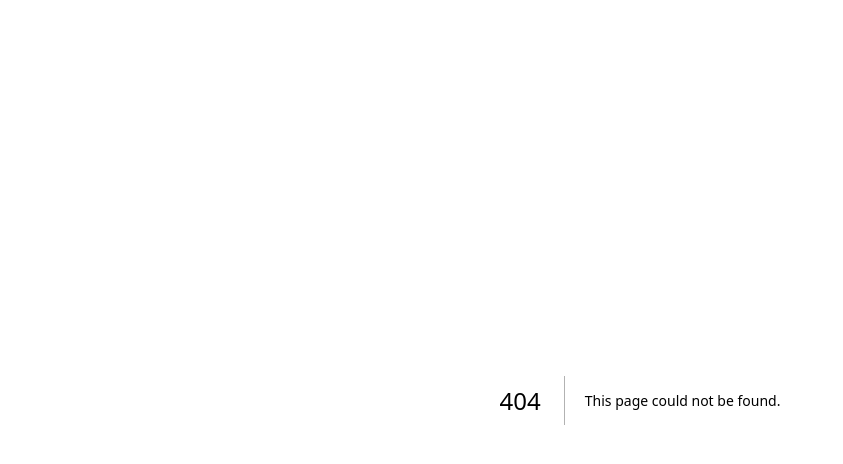
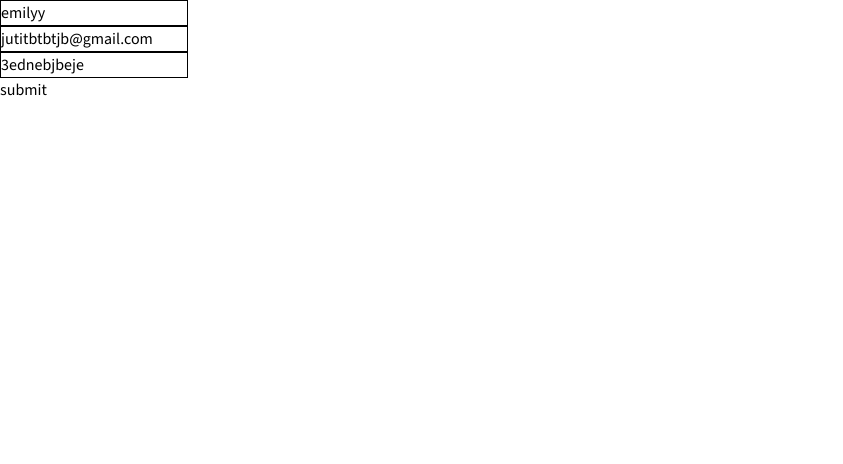
Before and after one commit to jutin0852/notedbyjutin, a Next.js app: page /register in a window 1280 px wide. Before the commit this address had no page. Shown: the top 464 px of the page, without its empty margins (0-843 px from the left). Built offline with nearby package versions, Linux system fonts and the light colour scheme.

Commit message:
login in process

```diff
--- a/package.json
+++ b/package.json
@@ -11,6 +11,7 @@
   "dependencies": {
     "@eslint/object-schema": "^2.1.5",
     "@heroicons/react": "^2.2.0",
+    "@hookform/resolvers": "^5.0.1",
     "@svgr/webpack": "^8.1.0",
     "@tiptap/extension-bullet-list": "^2.11.0",
     "@tiptap/extension-image": "^2.11.0",
@@ -22,13 +23,16 @@
     "@tiptap/pm": "^2.10.4",
     "@tiptap/react": "^2.10.4",
     "@tiptap/starter-kit": "^2.10.4",
+    "axios": "^1.9.0",
     "clsx": "^2.1.1",
     "next": "^15.1.3",
     "next-themes": "^0.4.4",
     "react": "^18.2.0",
     "react-dom": "^18.2.0",
+    "react-hook-form": "^7.56.1",
     "tailwind-merge": "^2.5.5",
-    "uuid": "^11.0.4"
+    "uuid": "^11.0.4",
+    "zod": "^3.24.3"
   },
   "devDependencies": {
     "@types/node": "^20",
--- /dev/null
+++ b/src/api/axios.ts
@@ -0,0 +1,2 @@
+import axios from "axios";
+export default axios.create({ baseURL: "https://dummyjson.com" });
--- /dev/null
+++ b/src/app/(auth)/api/route.ts
@@ -0,0 +1,18 @@
+import { user } from "@/lib/user";
+
+export async function GET() {
+  // const products = await fetch("https://dummyjson.com/products");
+  // const data = await products.json();
+  return Response.json(user);
+}
+
+export async function POST(request: Request) {
+  const req = await request.json();
+  const newUser = { id: 2, ...req };
+  user.push(newUser);
+  console.log(user);
+  return new Response(JSON.stringify(newUser), {
+    headers: { "content-type": "application/json" },
+    status: 201,
+  });
+}
--- /dev/null
+++ b/src/app/(auth)/login/page.tsx
@@ -0,0 +1,88 @@
+"use client";
+import React from "react";
+import { SubmitHandler, useForm } from "react-hook-form";
+import { zodResolver } from "@hookform/resolvers/zod";
+import axios from "axios";
+// import { user } from "@/lib/user";
+import { loginUser } from "@/services/auth";
+import { loginSchema } from "@/schemas/auth.schema";
+import { LoginFields } from "@/types/authtype";
+
+
+export default function Page() {
+  const {
+    register,
+    handleSubmit,
+    setError,
+    formState: { errors, isSubmitting },
+  } = useForm<LoginFields>({
+    defaultValues: {
+      username: "emilys",
+      password: "emilyspass",
+    },
+    resolver: zodResolver(loginSchema),
+  });
+
+  const submitForm: SubmitHandler<LoginFields> = async (data) => {
+    try {
+      const response = await loginUser(data);
+
+      console.log(response?.data);
+    } catch (error) {
+      if (axios.isAxiosError(error)) {
+        if (!error.response) {
+          setError("root.serverError", {
+            type: "server",
+            message: "No server Response",
+          });
+        }
+        if (error.status === 400) {
+          setError("root.serverError", {
+            type: "server",
+            message: "invalid login details",
+          });
+        }
+        if (error.status === 401) {
+          setError("root.serverError", {
+            type: "server",
+            message: "Unauthorized",
+          });
+        }
+        console.log(error);
+      } else {
+        setError("root.serverError", {
+          type: "server",
+          message: "Login failed",
+        });
+      }
+    }
+  };
+  return (
+    <form onSubmit={handleSubmit(submitForm)}>
+      <div>
+        <input
+          className="border border-black"
+          {...register("username", { required: "username is required" })}
+          type="text"
+          placeholder="username"
+        />
+        {errors.username && <p>{errors.username.message}</p>}
+      </div>
+
+      <div>
+        <input
+          className="border border-black"
+          {...register("password", { required: "password is required" })}
+          type="text"
+          placeholder="password"
+        />
+        {errors.password && <p>{errors.password.message}</p>}
+      </div>
+
+      <button disabled={isSubmitting}>
+        {isSubmitting ? "loading" : "submit"}
+      </button>
+      {errors.root?.serverError && <p>{errors.root?.serverError?.message}</p>}
+    </form>
+  );
+}
--- /dev/null
+++ b/src/app/(auth)/register/page.tsx
@@ -0,0 +1,89 @@
+"use client";
+import React from "react";
+import { z } from "zod";
+import { SubmitHandler, useForm } from "react-hook-form";
+import { zodResolver } from "@hookform/resolvers/zod";
+import axios from "axios";
+import { user } from "@/lib/user";
+// import axios from "@/api/axios";
+
+const schema = z.object({
+  username: z.string(),
+  email: z.string().email(),
+  password: z.string().min(8),
+});
+
+type RegisterFields = z.infer<typeof schema>;
+
+export default function Page() {
+  const {
+    register,
+    handleSubmit,
+    formState: { errors, isSubmitting },
+  } = useForm<RegisterFields>({
+    defaultValues: {
+      username: "emilyy",
+      email: "jutitbtbtjb@gmail.com",
+      password: "3ednebjbeje",
+    },
+    resolver: zodResolver(schema),
+  });
+
+  const submitForm: SubmitHandler<RegisterFields> = async (data) => {
+    try {
+      await axios.post("/api", data);
+      console.log(user);
+    } catch (error) {
+      console.log(error);
+      // if(!error.response){
+      //     return " no server response"
+      // }
+    }
+    console.log(data);
+  };
+  return (
+    <form onSubmit={handleSubmit(submitForm)}>
+      <div>
+        <input
+          className="border border-black"
+          {...register("username", { required: "username is required" })}
+          type="text"
+          placeholder="username"
+        />
+        {errors.username && <p>{errors.username.message}</p>}
+      </div>
+
+      <div>
+        <input
+          className="border border-black"
+          {...register("email", {
+            required: "email is required",
+            validate: (value) => {
+              if (!value.includes("@")) {
+                return "must contain @";
+              }
+              return true;
+            },
+          })}
+          type="text"
+          placeholder="email"
+        />
+        {errors.email && <p>{errors.email.message}</p>}
+      </div>
+
+      <div>
+        <input
+          className="border border-black"
+          {...register("password", { required: "password is required" })}
+          type="text"
+          placeholder="password"
+        />
+        {errors.password && <p>{errors.password.message}</p>}
+      </div>
+
+      <button disabled={isSubmitting}>
+        {isSubmitting ? "loading" : "submit"}
+      </button>
+    </form>
+  );
+}
--- /dev/null
+++ b/src/lib/user.ts
@@ -0,0 +1,15 @@
+type User = {
+  id: number;
+  username: string;
+  email: string;
+  password: string;
+};
+
+export const user: User[] = [
+  {
+    id: 1,
+    username: "string",
+    email: "string",
+    password: "string",
+  },
+];
--- /dev/null
+++ b/src/schemas/auth.schema.ts
@@ -0,0 +1,6 @@
+import { z } from "zod";
+
+export const loginSchema = z.object({
+  username: z.string(),
+  password: z.string().min(8),
+});
--- /dev/null
+++ b/src/services/auth.ts
@@ -0,0 +1,13 @@
+import axiosInstance from "@/api/axios";
+import { LoginFields } from "@/types/authtype";
+
+export async function loginUser(data: LoginFields) {
+  const response = await axiosInstance.post(
+    "/auth/login",
+    JSON.stringify(data),
+    {
+      headers: { "Content-Type": "application/json" },
+    }
+  );
+  return response;
+}
--- /dev/null
+++ b/src/types/authtype.ts
@@ -0,0 +1,4 @@
+import { loginSchema } from "@/schemas/auth.schema";
+import { z } from "zod";
+
+export type LoginFields = z.infer<typeof loginSchema>;
```
Also changed, not shown: 1 other file (tests, documents, lock files or other folders).
